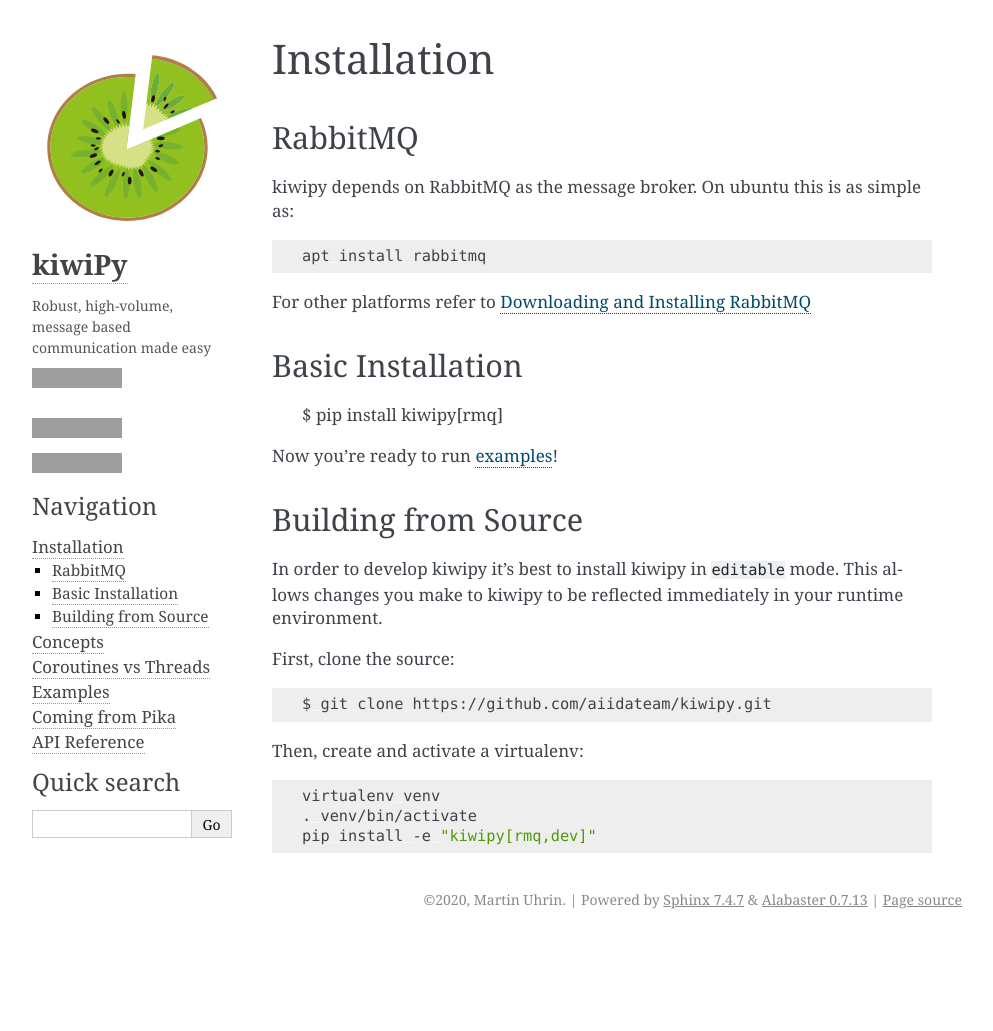
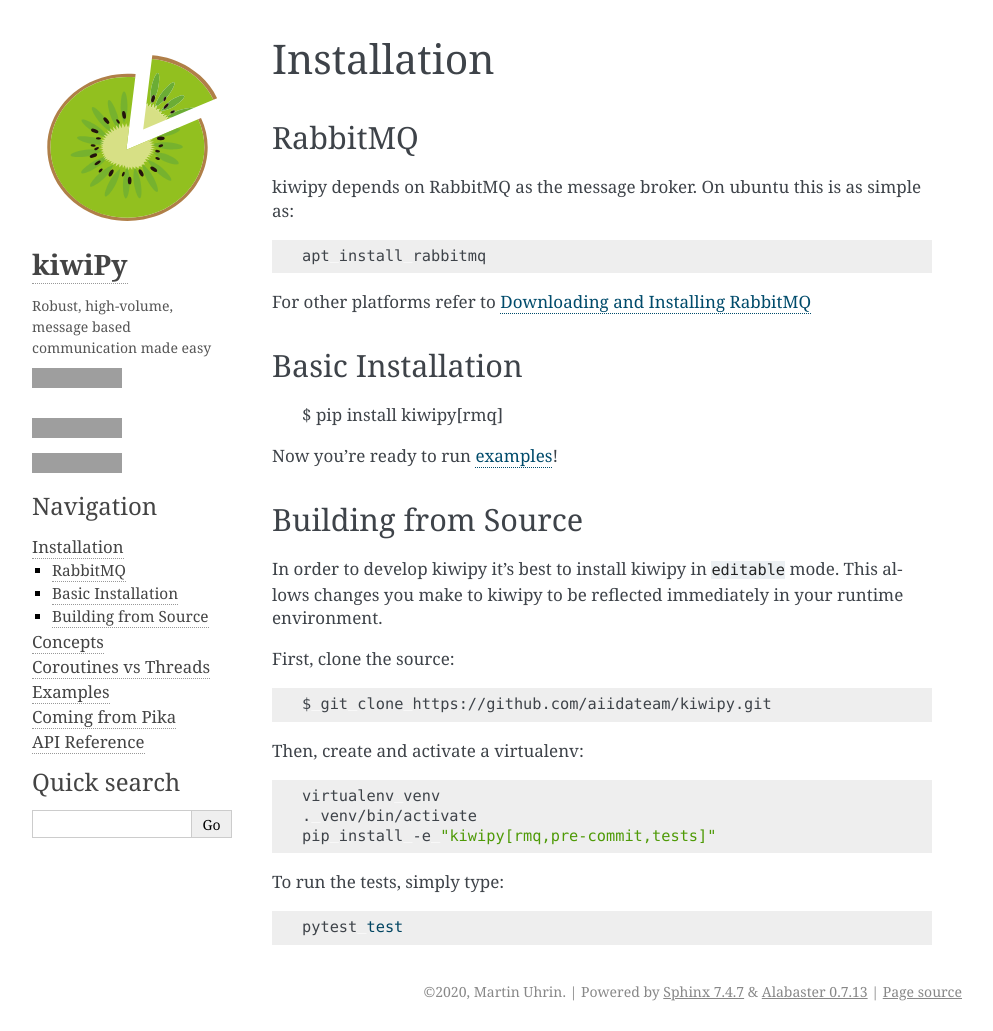
Before and after one commit to aiidateam/kiwipy, a Sphinx documentation site: the page built from docs/source/installation.rst, in a window 1280 px wide, cut to the strip 0-1031 px from the top of the page. Shown: the whole strip, without its empty margins (148-1141 px from the left). Built offline with Sphinx 7.4.7, drawn with Linux system fonts in a browser that asks for light colours; before the commit the page ends 939 px from its top, so only the background shows below that; grey boxes are pictures that could not be loaded.

Commit message:
Added instructions on how to run tests
Added to the installation section.

```diff
--- a/docs/source/installation.rst
+++ b/docs/source/installation.rst
@@ -40,6 +40,12 @@
 
 .. code-block:: shell
 
-   virtualenv venv
-   . venv/bin/activate
-   pip install -e "kiwipy[rmq,dev]"
+    virtualenv venv
+    . venv/bin/activate
+    pip install -e "kiwipy[rmq,pre-commit,tests]"
+
+To run the tests, simply type:
+
+.. code-block:: shell
+
+    pytest test
```
